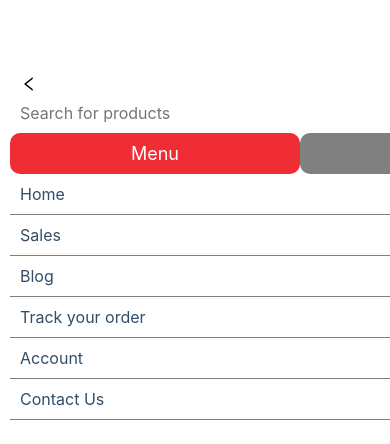
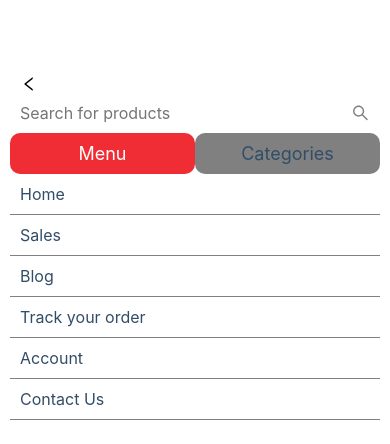
Before and after one commit to D3troit98/ecommerce-store, a Next.js app: page /success in a window 390 px wide. Both pictures are taken after a click on the element "Menu". Shown: the top 444 px of the page. Built offline with nearby package versions, Linux system fonts and the light colour scheme.

Commit message:
fixed categories responsiveness

```diff
--- a/components/Navbar.jsx
+++ b/components/Navbar.jsx
@@ -1,4 +1,4 @@
-import React,{useEffect,useRef} from 'react'
+import React from 'react'
 import Link from 'next/link'
 import { useRouter } from 'next/router'
 import {AiOutlineShopping,AiOutlineSearch,AiOutlineMenu,handleDropdownToggle} from 'react-icons/ai'
@@ -7,7 +7,6 @@ import {Cart,Cartegories} from "./"
 import { useStateContext } from '../context/StateContext'
 const Navbar = ({visible}) => {
   const {showCart, setShowCart, totalQuantities,handleDropdownToggle ,isDropdownOpen, setIsDropdownOpen} = useStateContext()
-
 
   return (
     <div className={`navbar-container ${visible ? 'active' : ''}`}>
@@ -19,7 +18,7 @@ const Navbar = ({visible}) => {
         <Link href={"/"}>Detroit Car Store</Link>
       </p>
       <div className='gap'>
-      <AiOutlineSearch className="cart-icon" />
+
 
   <button
     type="button"
--- a/styles/globals.css
+++ b/styles/globals.css
@@ -536,7 +536,7 @@ text-align: end;
   float: left;
   padding: 40px 10px;
   position: relative;
-
+  max-width: 100%;
 }
 
 .category-search-container{
```
Also changed, not shown: 1 other file (tests, documents, lock files or other folders).
